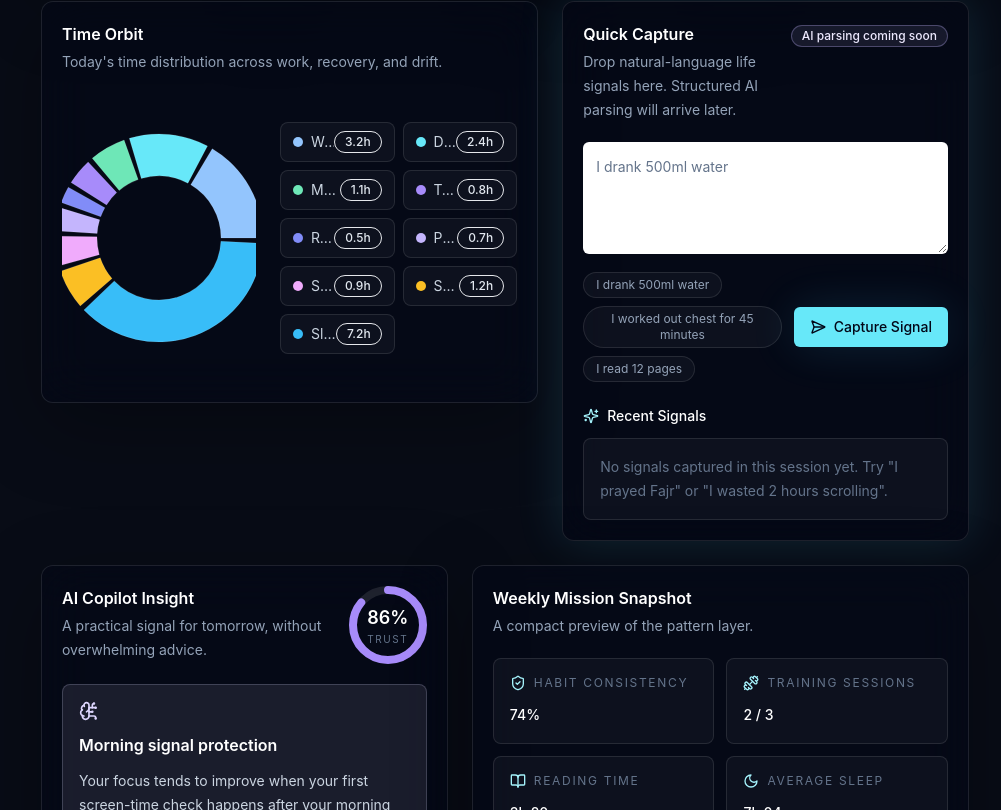
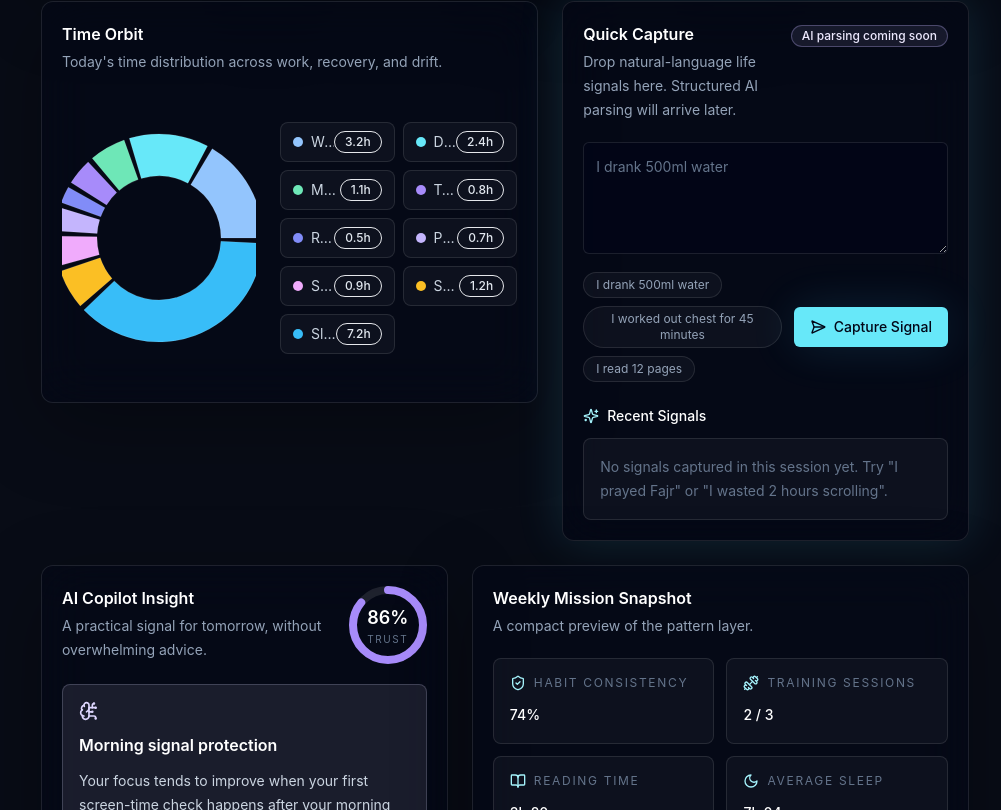
Before and after one commit to youssefjaafar/Astra, a Next.js app: page /dashboard in a window 1280 px wide. Shown: the part 1670-2480 px from the top of the page, without its empty margins (279-1280 px from the left). Built offline with nearby package versions, Linux system fonts and the light colour scheme.

Commit message:
fix design bugs

```diff
--- a/components/ui/input.tsx
+++ b/components/ui/input.tsx
@@ -6,7 +6,7 @@ export function Input({ className, ...props }: InputHTMLAttributes<HTMLInputElem
   return (
     <input
       className={cn(
-        "h-11 w-full rounded-md border border-white/10 bg-white/8 px-3 text-sm text-white outline-none transition placeholder:text-slate-500 focus:border-cyan-300/50 focus:ring-2 focus:ring-cyan-300/20",
+        "h-11 w-full appearance-none rounded-md border border-white/10 bg-slate-950/70 px-3 text-sm text-slate-100 caret-cyan-200 outline-none transition placeholder:text-slate-500 focus:border-cyan-300/50 focus:bg-slate-950/80 focus:ring-2 focus:ring-cyan-300/20",
         className,
       )}
       {...props}
--- a/components/ui/textarea.tsx
+++ b/components/ui/textarea.tsx
@@ -6,7 +6,7 @@ export function Textarea({ className, ...props }: TextareaHTMLAttributes<HTMLTex
   return (
     <textarea
       className={cn(
-        "min-h-28 w-full rounded-md border border-white/10 bg-white/8 px-3 py-3 text-sm leading-6 text-white outline-none transition placeholder:text-slate-500 focus:border-cyan-300/50 focus:ring-2 focus:ring-cyan-300/20",
+        "min-h-28 w-full appearance-none rounded-md border border-white/10 bg-slate-950/70 px-3 py-3 text-sm leading-6 text-slate-100 caret-cyan-200 outline-none transition placeholder:text-slate-500 focus:border-cyan-300/50 focus:bg-slate-950/80 focus:ring-2 focus:ring-cyan-300/20",
         className,
       )}
       {...props}
```
